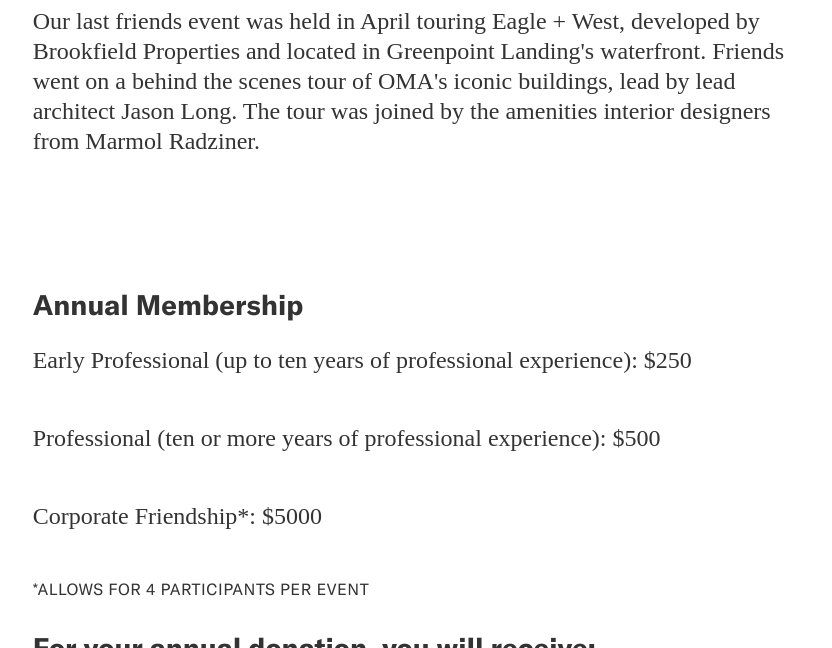
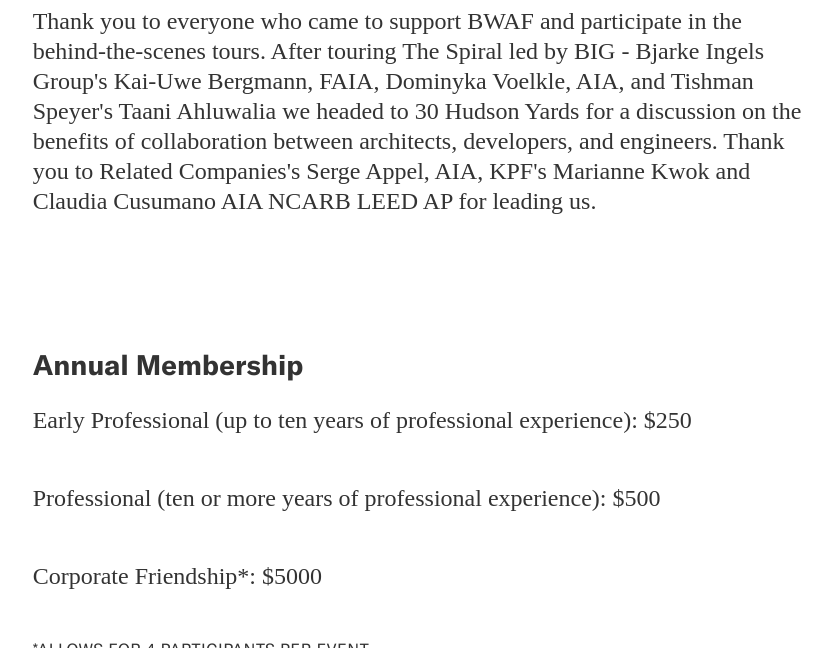
Before and after one commit to jengalas/bwaf-bbw, a Jekyll site: the page built from _programs/friends.md, in a window 1280 px wide and 900 px high, scrolled down 2266 px, cut to the strip 252-900 px from the top of the window. Shown: the whole strip, without its empty margins (444-1276 px from the left). Built offline with Jekyll 4.4.1, drawn with Linux system fonts in a browser that asks for light colours; nearby versions of some CDN libraries; some web fonts are replaced.

Commit message:
Updated 1 file via CloudCannon.

```diff
--- a/_programs/friends.md
+++ b/_programs/friends.md
@@ -89,11 +89,13 @@
       link_text: ''
   - template: text-block
     text_block: >-
-      <p>Our last friends event was held in April touring Eagle + West,
-      developed by Brookfield Properties and located in Greenpoint Landing's
-      waterfront. Friends went on a behind the scenes tour of OMA's iconic
-      buildings, lead by lead architect Jason Long. The tour was joined by the
-      amenities interior designers from Marmol Radziner.&nbsp;</p>
+      <p>Thank you to everyone who came to support BWAF and participate in the
+      behind-the-scenes tours. After touring The Spiral led by BIG - Bjarke
+      Ingels Group's Kai-Uwe Bergmann, FAIA, Dominyka Voelkle, AIA, and Tishman
+      Speyer's Taani Ahluwalia we headed to 30 Hudson Yards for a discussion on
+      the benefits of collaboration between architects, developers, and
+      engineers. Thank you to Related Companies's Serge Appel, AIA, KPF's
+      Marianne Kwok and Claudia Cusumano AIA NCARB LEED AP for leading us.</p>
     section_break: false
     include_left-hand_column_text_: false
     lefthand_text:
```
